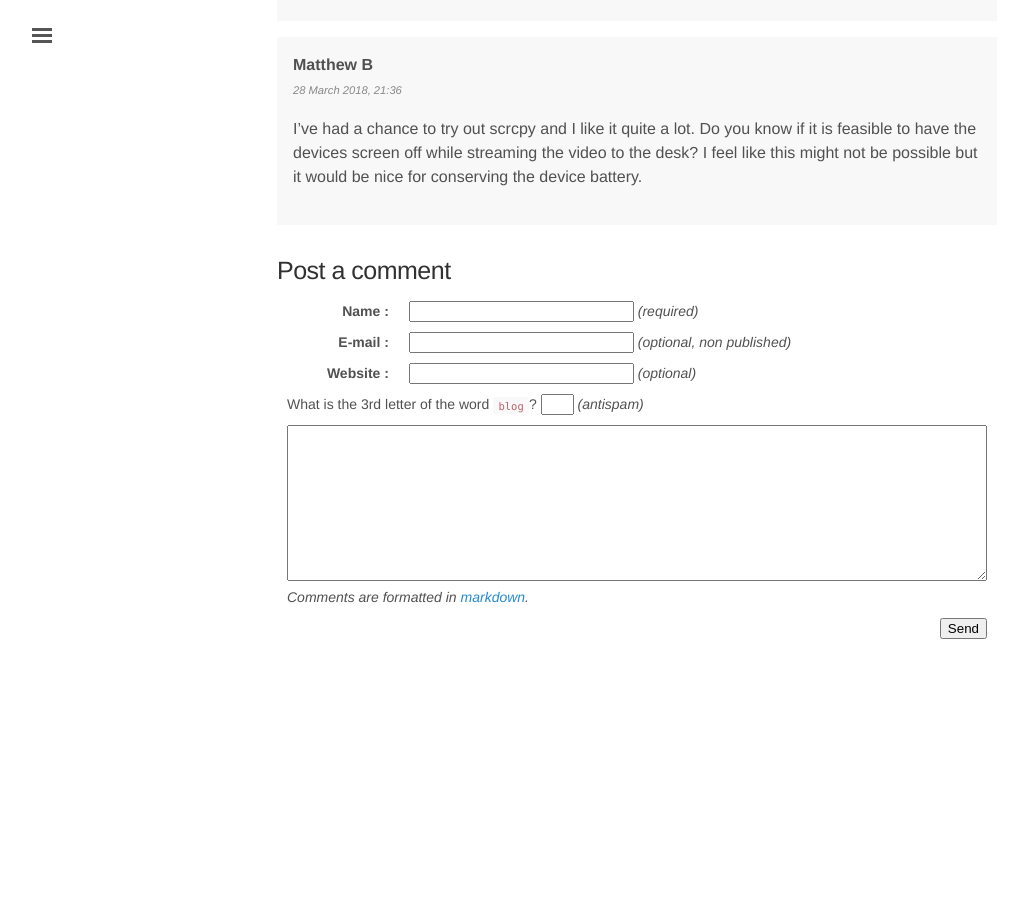
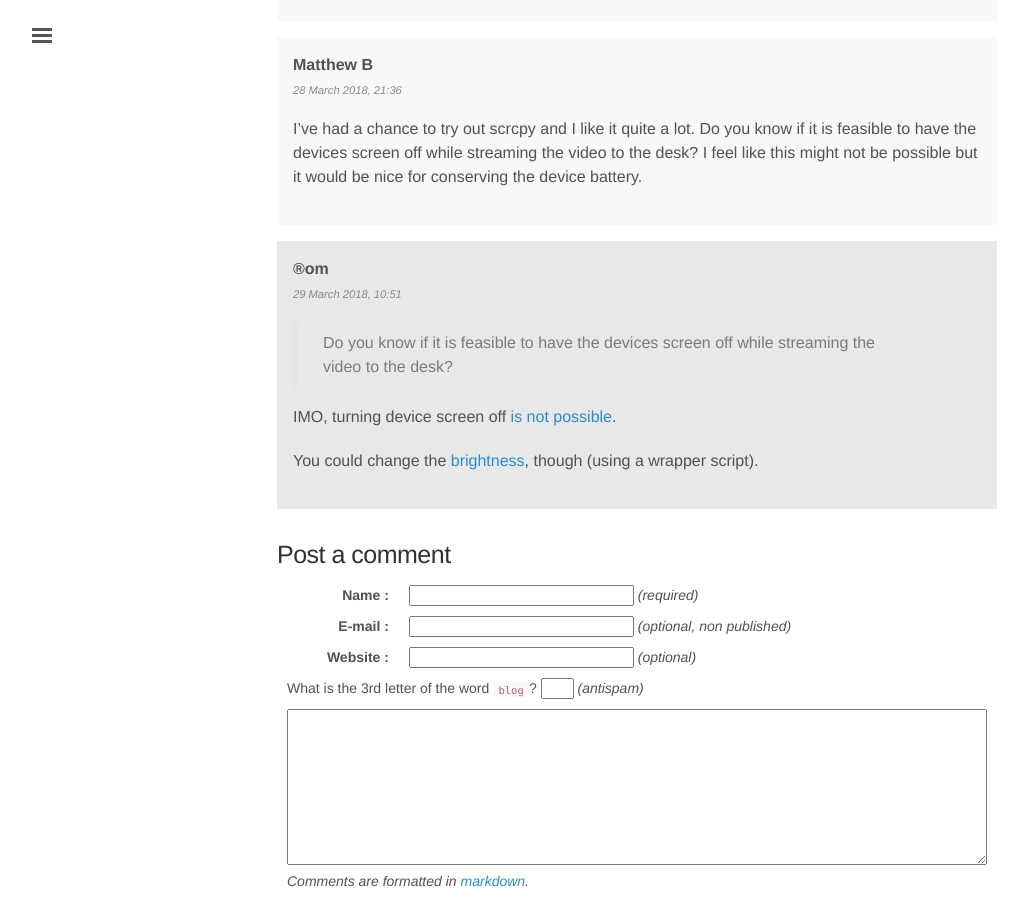
Before and after one commit to rom1v/blog.rom1v.com, a Jekyll site: the page built from _posts/2018-03-08-introducing-scrcpy.md, in a window 1280 px wide and 900 px high, scrolled down 16921 px. Shown: the whole window, without its empty margins (3-1031 px from the left). Built offline with Jekyll 4.4.1, drawn with Linux system fonts in a browser that asks for light colours; before the commit the page ends 17585 px from its top, so only the background shows below that.

Commit message:
Publish comment 34 for scrcpy

```diff
--- a/_data/comments-2018-03-introducing-scrcpy.yaml
+++ b/_data/comments-2018-03-introducing-scrcpy.yaml
@@ -305,3 +305,16 @@
     if it is feasible to have the devices screen off while streaming the video
     to the desk? I feel like this might not be possible but it would be nice for
     conserving the device battery.
+- id: 34
+  author: ®om
+  date: 2018-03-29 10:51:38+02:00
+  contents: |
+    > Do you know if it is feasible to have the devices screen off while
+    > streaming the video to the desk?
+
+    IMO, turning device screen off [is not possible][reddit-screen-off].
+
+    You could change the [brightness], though (using a wrapper script).
+
+    [reddit-screen-off]: https://www.reddit.com/r/Android/comments/834zmr/introducing_scrcpy_an_app_to_display_and_control/dvffev4/
+    [brightness]: https://github.com/Genymobile/scrcpy/issues/101
```
